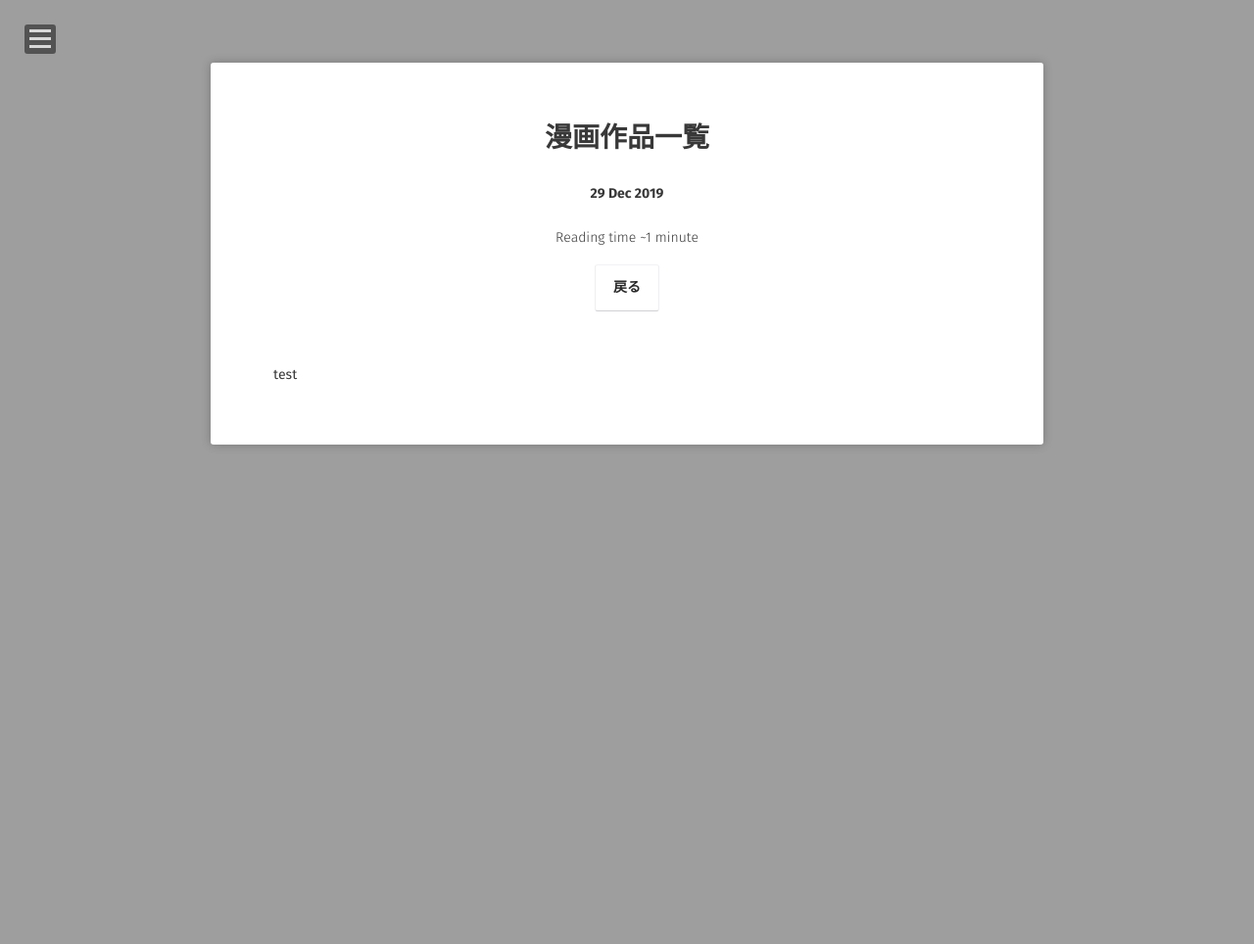
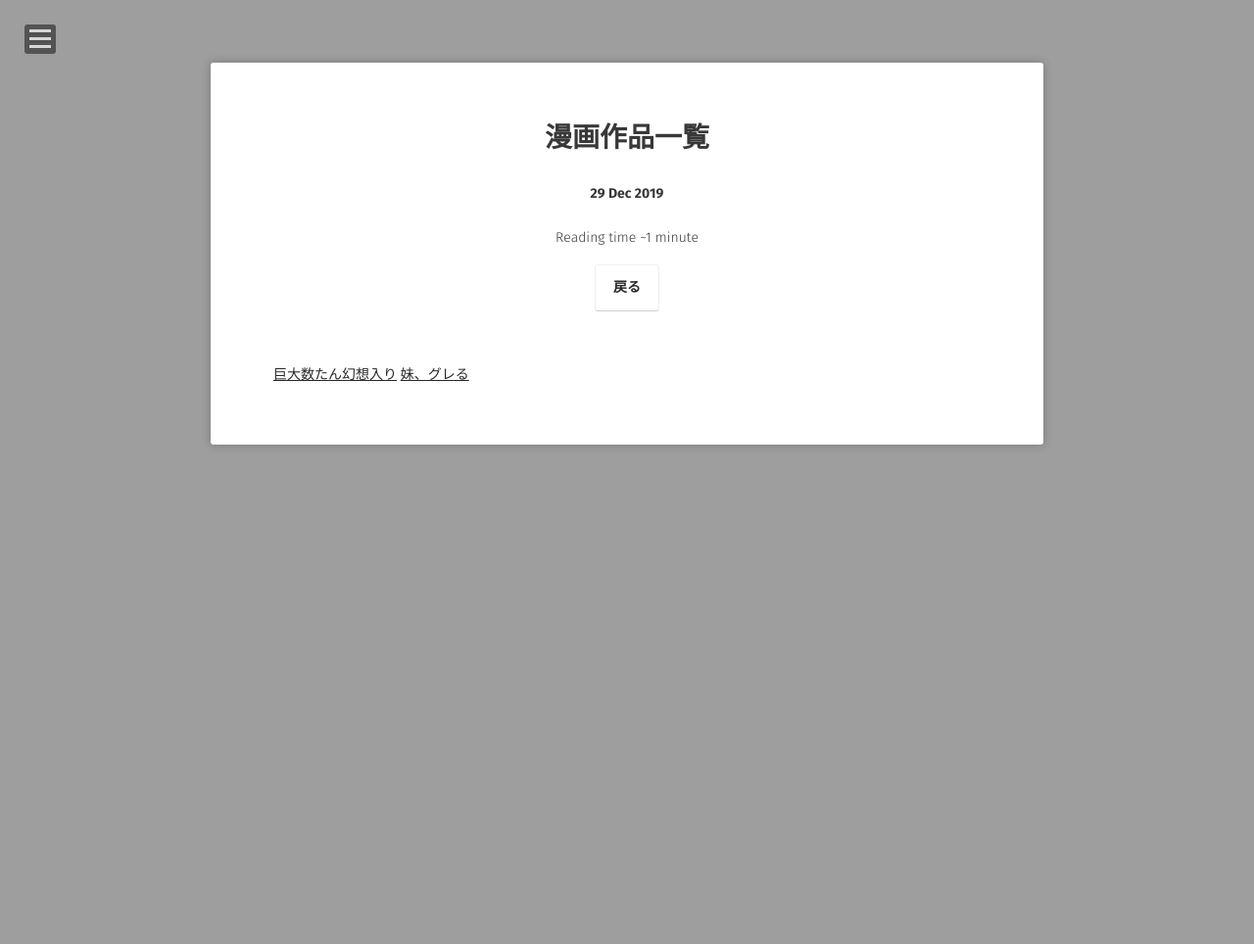
Before and after one commit to p-adic/p-adic.github.io, a Jekyll site: the page built from _posts/projects/2019-12-29-cartoon.md, in a window 1280 px wide. Shown: the whole page at 98% size. Built offline with Jekyll 4.4.1, drawn with Linux system fonts in a browser that asks for light colours; some web fonts are replaced.

Commit message:
Update and rename _posts/2019-12-29-cartoon.md to _posts/projects/2019-12-29-cartoon.md

```diff
--- a/_posts/2019-12-29-cartoon.md
+++ b/_posts/projects/2019-12-29-cartoon.md
@@ -8,4 +8,5 @@ tag: cartoon
 comments: true
 ---
 
-test
+[巨大数たん幻想入り](https://www.pixiv.net/user/20006473/series/35747)
+[妹、グレる](https://www.pixiv.net/user/20006473/series/8073)
```
